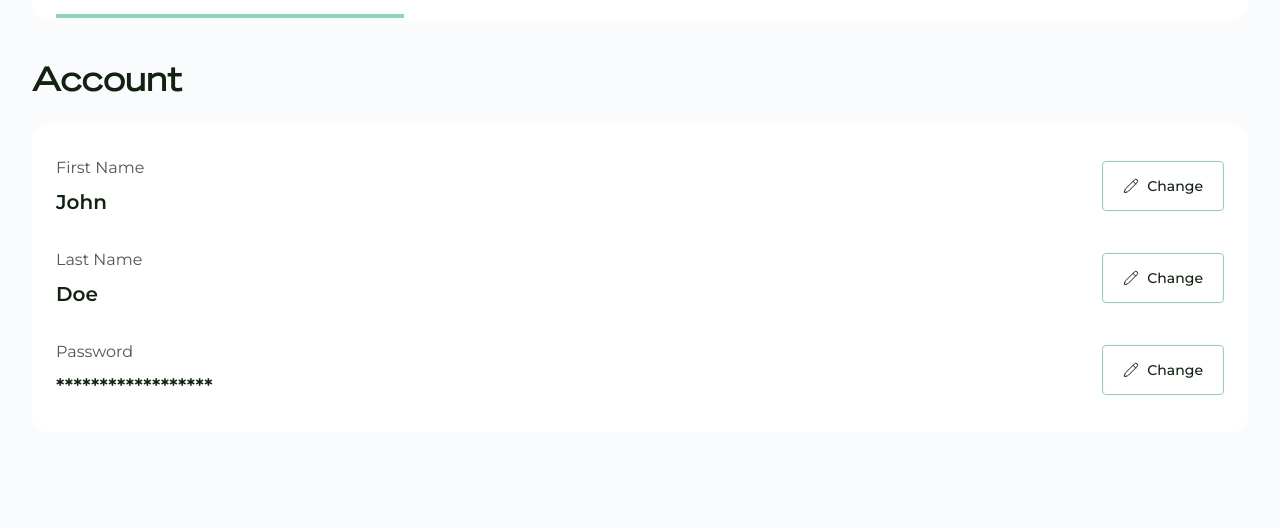
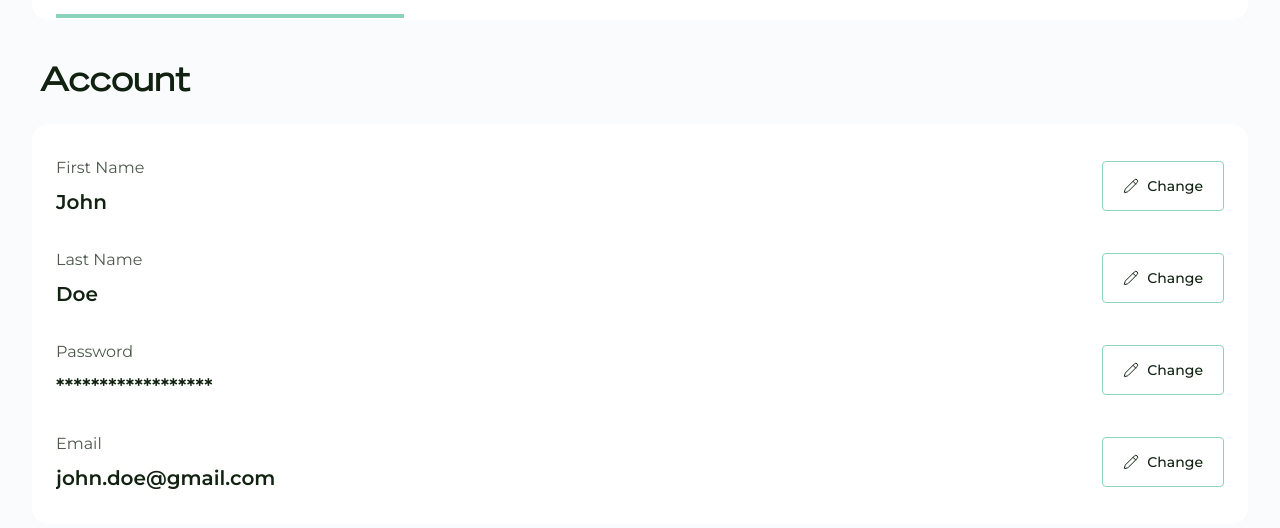
Before and after one commit to xsolutionxxx/NazAIRo, a Next.js app: page /account in a window 1280 px wide. Shown: the part 556-1084 px from the top of the page. Built offline with nearby package versions, Linux system fonts and the light colour scheme.

Commit message:
feat: add email modal window

```diff
--- /dev/null
+++ b/src/features/account/ui/EmailChangeForm.tsx
@@ -0,0 +1,3 @@
+export default function EmailChangeForm() {
+  return <div></div>;
+}
--- a/src/widgets/account-personal-info/AccountPersonalInfo.tsx
+++ b/src/widgets/account-personal-info/AccountPersonalInfo.tsx
@@ -5,16 +5,18 @@ import { Pencil } from "lucide-react";
 
 import EditableField from "@features/account/ui/EditableField";
 import PasswordChangeForm from "@features/account/ui/PasswordChangeForm";
+import EmailChangeForm from "@features/account/ui/EmailChangeForm";
 
 import { AppTitle } from "@shared/ui/appTitle";
 import { AppButton } from "@shared/ui/appButton";
 import { AppModal } from "@shared/ui/appModal";
 
 export default function AccountPersonalInfo() {
-  const [isModalOpen, setIsModalOpen] = useState(false);
+  const [isPasswordModalOpen, setIsPasswordModalOpen] = useState(false);
+  const [isEmailModalOpen, setIsEmailModalOpen] = useState(false);
 
   useEffect(() => {
-    if (isModalOpen) {
+    if (isPasswordModalOpen || isEmailModalOpen) {
       document.body.style.overflow = "hidden";
     } else {
       document.body.style.overflow = "";
@@ -23,11 +25,11 @@ export default function AccountPersonalInfo() {
     return () => {
       document.body.style.overflow = "";
     };
-  }, [isModalOpen]);
+  }, [isPasswordModalOpen, isEmailModalOpen]);
 
   return (
     <>
-      <AppTitle as="h1" size="lg" text="Account" className="mb-4" />
+      <AppTitle as="h1" size="lg" text="Account" className="ml-2 mb-4" />
       <div className="mb-26 py-8 px-6 flex flex-col gap-y-8 bg-surface rounded-2xl">
         <EditableField label="First name" value="John" />
         <EditableField label="Last name" value="Doe" />
@@ -42,7 +44,25 @@ export default function AccountPersonalInfo() {
             intent="outline"
             icon={Pencil}
             iconClasses="w-4.5 h-4.5 md:w-4 md:h-4"
-            onClick={() => setIsModalOpen(true)}
+            onClick={() => setIsPasswordModalOpen(true)}
+            className="px-5"
+          >
+            Change
+          </AppButton>
+        </div>
+
+        <div className="flex justify-between items-center gap-x-4">
+          <div className="flex flex-col justify-start gap-y-2">
+            <p className="capitalize opacity-75">Email</p>
+            <p className="w-37.5 md:w-full font-semibold text-xl truncate">
+              john.doe@gmail.com
+            </p>
+          </div>
+          <AppButton
+            intent="outline"
+            icon={Pencil}
+            iconClasses="w-4.5 h-4.5 md:w-4 md:h-4"
+            onClick={() => setIsEmailModalOpen(true)}
             className="px-5"
           >
             Change
@@ -51,13 +71,22 @@ export default function AccountPersonalInfo() {
       </div>
 
       <AppModal
-        isOpen={isModalOpen}
-        onClose={() => setIsModalOpen(false)}
+        isOpen={isPasswordModalOpen}
+        onClose={() => setIsPasswordModalOpen(false)}
         titleText="Change Password"
         subtitleText="Fill in the fields below to set a new password for your account."
       >
         <PasswordChangeForm />
       </AppModal>
+
+      <AppModal
+        isOpen={isEmailModalOpen}
+        onClose={() => setIsEmailModalOpen(false)}
+        titleText="Change Email"
+        subtitleText="Fill in the fields below to set a new password for your account."
+      >
+        <EmailChangeForm />
+      </AppModal>
     </>
   );
 }
```
